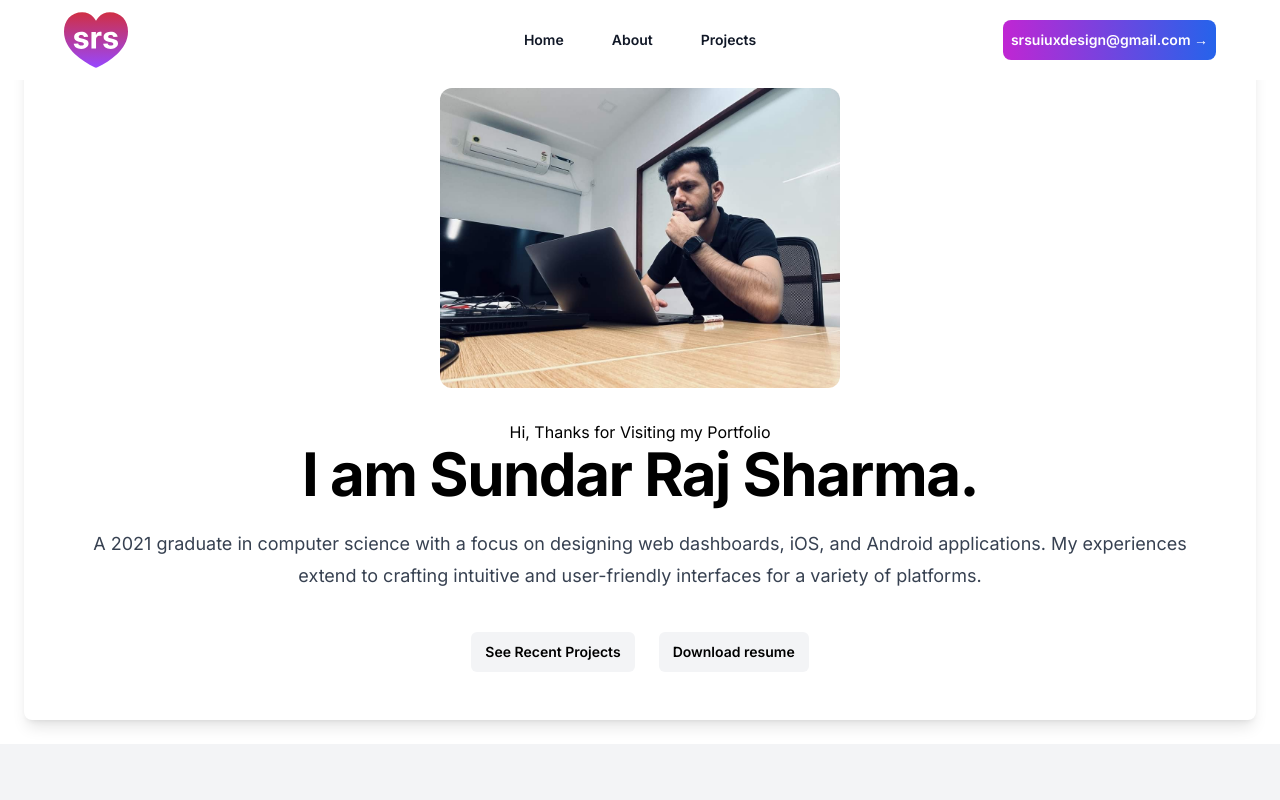
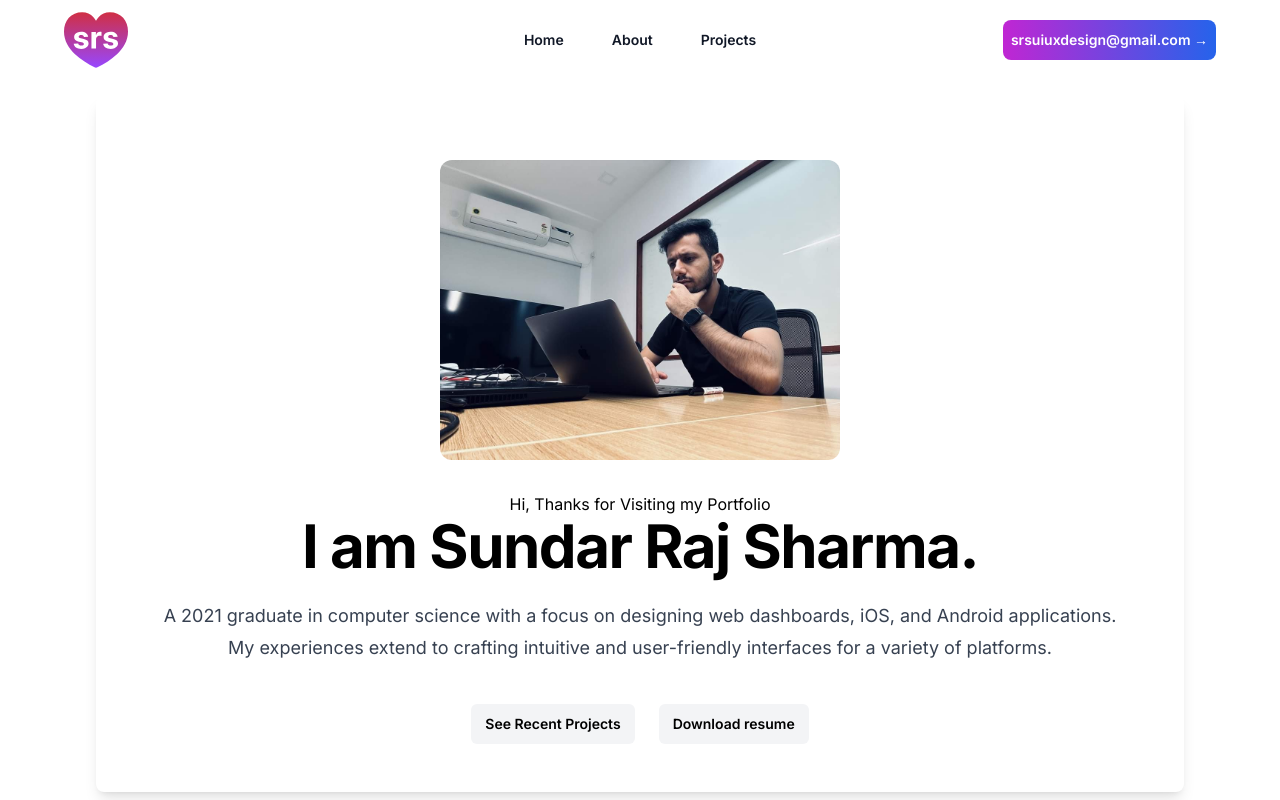
Before and after one commit to sundarsharma332/portfolio, a Next.js app: page / in a window 1280 px wide. Shown: the top 800 px of the page. Built offline with nearby package versions, Linux system fonts and the light colour scheme.

Commit message:
fixed the padding issue in herosection

```diff
--- a/app/components/HeroSection.tsx
+++ b/app/components/HeroSection.tsx
@@ -1,97 +1,36 @@
-
-"user client"
-
-import Link from 'next/link'
+import Link from 'next/link';
 
 export default function HeroSection() {
-
     return (
-        // <div className="bg-gradient-to-r from-fuchsia-600  to-blue-600">
-        <div className="bg-white shadow-lg mx-24 my-24 sm:my-6 sm:mx-6 rounded-lg">
+        <div className="bg-white shadow-lg mx-4 my-4 sm:mx-24 sm:my-24 rounded-lg">
             <div className="relative isolate px-6 pt-4 lg:px-16">
-                <div
-                    className="absolute inset-x-0 -z-10 transform-gpu overflow-hidden blur-3xl sm:-top-80"
-                    aria-hidden="true"
-                >
-                </div>
+                <div className="absolute inset-x-0 -z-10 transform-gpu overflow-hidden blur-3xl sm:-top-80" aria-hidden="true"></div>
                 <div className="mx-auto max-w-7xl py-12 sm:py-12 lg:py-12">
                     <div className="sm:mb-8 sm:flex sm:justify-center">
                         <div className="rounded px-3 text-sm">
-                        {/* <img className='absolute top-30 left-8 h-[300px] rounded-xl' src="https://cdni.iconscout.com/illustration/premium/thumb/graphic-designer-4322825-3649329.png" alt="DesignersLife" /> */}
-
                             <img className='h-[300px] rounded-xl' src="./srs.jpg" alt="DesignersLife" />
-                            {/* <img className='absolute top-30 right-8 h-[300px] rounded-xl' src="https://cdni.iconscout.com/illustration/premium/thumb/graphic-designer-4322825-3649329.png" alt="DesignersLife" /> */}
                         </div>
                     </div>
-                    <div className="text-center">
+                    <div className="text-center mt-4">
                         <p>Hi, Thanks for Visiting my Portfolio</p>
                         <h1 className="text-4xl font-bold tracking-tight text-black sm:text-6xl">
                             I am Sundar Raj Sharma.
                         </h1>
                         <p className="mt-6 text-lg leading-8 text-gray-700">
-                        A 2021 graduate in computer science with a focus on designing web dashboards, iOS, and Android applications. My experiences extend to crafting intuitive and user-friendly interfaces for a variety of platforms.
+                            A 2021 graduate in computer science with a focus on designing web dashboards, iOS, and Android applications. My experiences extend to crafting intuitive and user-friendly interfaces for a variety of platforms.
                         </p>
                         <div className="mt-10 flex items-center justify-center gap-x-6">
-
-                            <Link
-                                href="#"
-                                className="rounded-md px-3.5 py-2.5 text-sm font-semibold bg-gray-100 text-black hover:bg-fuchsia-600 hover:text-white">
-
+                            <Link href="#" className="rounded-md px-3.5 py-2.5 text-sm font-semibold bg-gray-100 text-black hover:bg-fuchsia-600 hover:text-white">
                                 See Recent Projects
-
                             </Link>
-
-                            <Link
-                                href="#"
-                                className="rounded-md px-3.5 py-2.5 text-sm font-semibold bg-gray-100 text-black hover:bg-black hover:text-white">
-
+                            <Link href="#" className="rounded-md px-3.5 py-2.5 text-sm font-semibold bg-gray-100 text-black hover:bg-black hover:text-white">
                                 Download resume
-
                             </Link>
-                            {/* <Link
-                                href="#"
-                                className="rounded-md px-3.5 py-2.5 text-sm font-semibold bg-gray-100 text-black hover:bg-indigo-700 hover:text-white">
-
-                                About me
-
-                            </Link>
-                            <Link
-                                href="#"
-                                className="rounded-md px-3.5 py-2.5 text-sm font-semibold bg-gray-100 text-black hover:bg-green-600 hover:text-white">
-
-                                Work
-
-                            </Link>
-
-                            <Link
-                                href="#"
-                                className="rounded-md px-3.5 py-2.5 text-sm font-semibold bg-gray-100 text-black hover:bg-orange-500 hover:text-white">
-
-                                Download Resume
-
-                            </Link>
-
-
-                            <Link
-                                href="#"
-                                className="rounded-md px-3.5 py-2.5 text-sm font-semibold bg-gray-100 text-black hover:bg-purple-600 hover:text-white">
-
-                                Send Email
-
-                            </Link> */}
-
-
-
                         </div>
                     </div>
                 </div>
-                <div
-                    className="absolute inset-x-0 top-[calc(100%-13rem)] -z-10 transform-gpu overflow-hidden blur-3xl sm:top-[calc(100%-30rem)]"
-                    aria-hidden="true"
-                >
-
-                </div>
+                <div className="absolute inset-x-0 top-[calc(100%-13rem)] -z-10 transform-gpu overflow-hidden blur-3xl sm:top-[calc(100%-30rem)]" aria-hidden="true"></div>
             </div>
         </div>
-    )
+    );
 }
```
